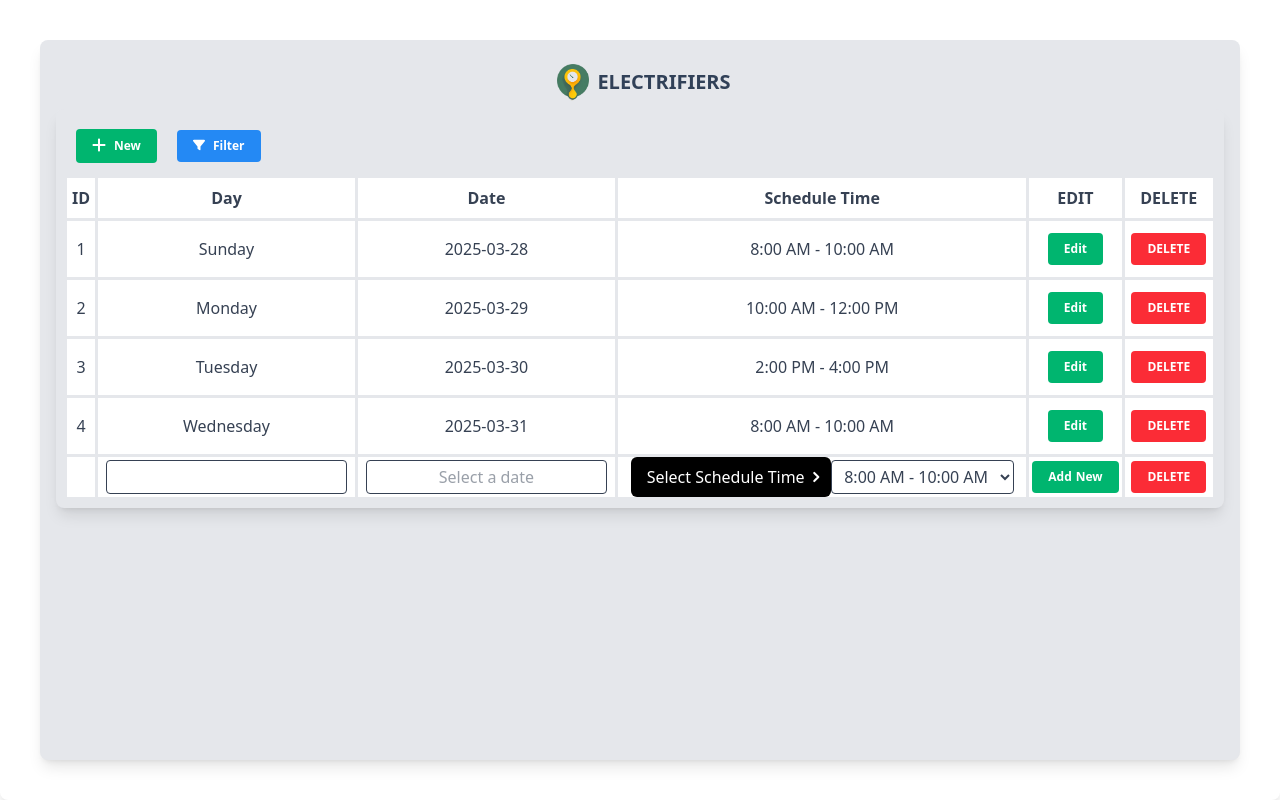
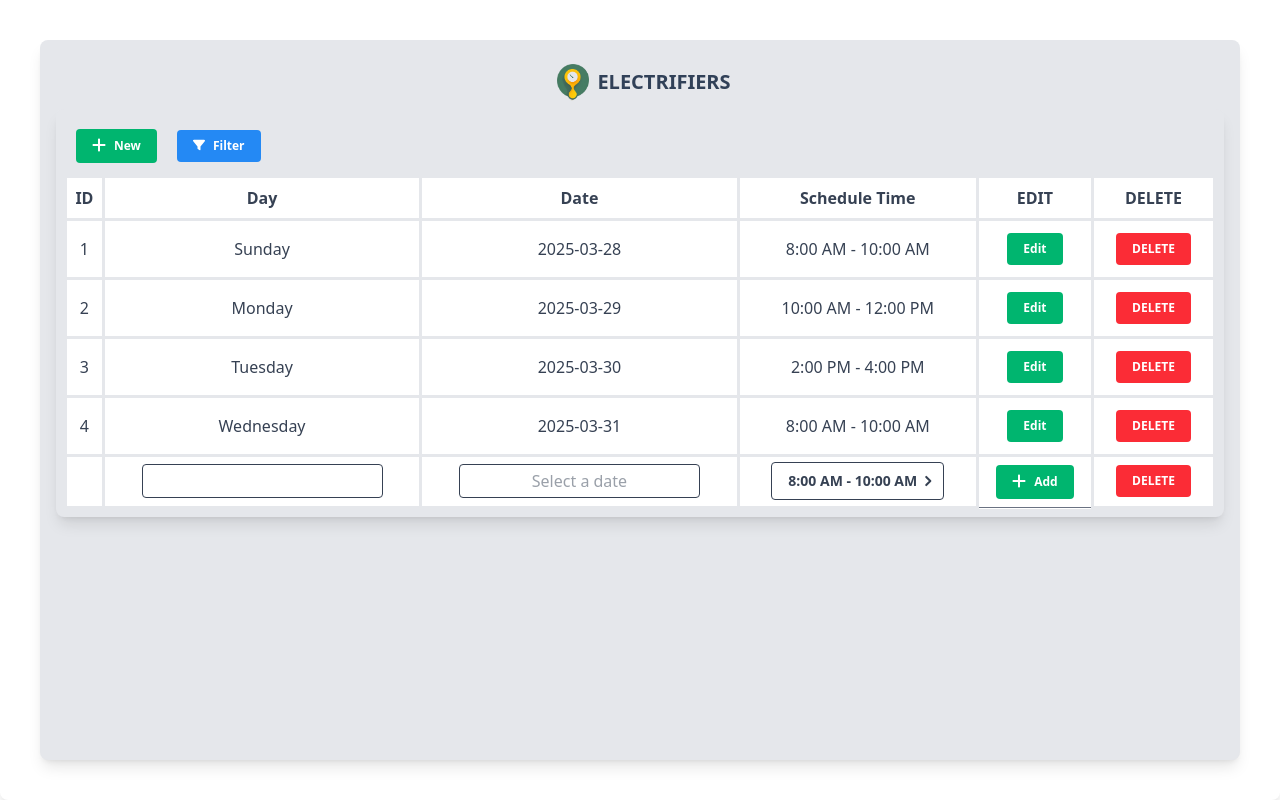
Before and after one commit to Tarikul3639/ELECTRIFIERS, a React (Vite) app in the folder Client/: page /Admin in a window 1280 px wide. Both pictures are taken after a click on the button "New". Built offline with nearby package versions, Linux system fonts and the light colour scheme.

Commit message:
Selector finish

```diff
--- a/Client/src/Components/Components/Select.jsx
+++ b/Client/src/Components/Components/Select.jsx
@@ -56,6 +56,7 @@ const CustomSelect = ({
   }, [isOpen, calculatePosition]);
 
   const handleSelect = useCallback((option) => {
+    console.log('Selected option:', option);
     onChange(option);
     setCurrentPlaceholder(option.label);
     setIsOpen(false);
@@ -105,7 +106,7 @@ const CustomSelect = ({
         {isOpen && isSearchable ? (
           <input
             type="text"
-            className="bg-transparent min-w-[4rem] w-full outline-none"
+            className="bg-transparent min-w-[4rem] w-full h-full outline-none"
             placeholder={currentPlaceholder}
             value={searchTerm}
             onChange={(e) => setSearchTerm(e.target.value)}
@@ -142,7 +143,7 @@ const CustomSelect = ({
                     // Default styles
                     'px-2 py-1 font-["Roboto"] text-black cursor-pointer hover:bg-[#DEEBFF] whitespace-nowrap',
                     // Conditional listItem styles and maximum priority applied last
-                    classNames.listItem ? classNames.listItem({ isSelected: value?.value === option.value }) : ""
+                    classNames.listItem ? classNames.listItem({ isSelected: currentPlaceholder === option.value }) : ""
                   ))}
                   onClick={() => handleSelect(option)}
                 >
--- a/Client/src/Components/Components/test.jsx
+++ /dev/null
@@ -1,194 +0,0 @@
-import { useState, useEffect, useRef, useCallback, useMemo } from 'react';
-import { HiOutlineChevronRight } from 'react-icons/hi';
-import { createPortal } from 'react-dom';
-import { twMerge } from 'tailwind-merge';
-import PropTypes from 'prop-types';
-import clsx from 'clsx';
-
-const CustomSelect = ({
-  options,
-  value,
-  onChange,
-  placeholder = 'Select...',
-  classNames = {},
-  isSearchable = false,
-}) => {
-  const [isOpen, setIsOpen] = useState(false);
-  const [searchTerm, setSearchTerm] = useState('');
-  const [currentPlaceholder, setCurrentPlaceholder] = useState(placeholder);
-  const [dropdownPositionStyle, setDropdownPositionStyle] = useState({});
-  const selectRef = useRef(null);
-  const dropdownRef = useRef(null);
-
-  const calculatePosition = useCallback(() => {
-    if (!selectRef.current) return;
-
-    const selectRect = selectRef.current.getBoundingClientRect();
-    const selectWidth = selectRef.current.offsetWidth;
-    const spaceBelow = window.innerHeight - selectRect.bottom;
-    const spaceAbove = selectRect.top;
-    const maxHeight = 240;
-
-    let top, bottom, maxHeightValue;
-
-    if (spaceBelow >= maxHeight || spaceBelow > spaceAbove) {
-      top = selectRect.bottom;
-      maxHeightValue = Math.min(spaceBelow - 10, maxHeight);
-    } else {
-      bottom = window.innerHeight - selectRect.top;
-      maxHeightValue = Math.min(spaceAbove - 10, maxHeight);
-    }
-
-    setDropdownPositionStyle({
-      position: 'absolute',
-      top: top ? `${top}px` : undefined,
-      bottom: bottom ? `${bottom}px` : undefined,
-      left: selectRect.left + window.scrollX,
-      width: `${selectWidth}px`,
-      maxHeight: `${maxHeightValue}px`,
-      zIndex: 2147483647,
-    });
-  }, []);
-
-  const handleToggle = useCallback(() => {
-    if (!isOpen) calculatePosition();
-    setIsOpen((prev) => !prev);
-  }, [isOpen, calculatePosition]);
-
-//   const handleSelect = useCallback((option) => {
-//     onChange(option);
-//     setCurrentPlaceholder(option.label);
-//     console.log("Selected option:", option.label);
-//     setIsOpen(false);
-//     setSearchTerm('');
-//   }, [onChange]);
-
-  const filteredOptions = useMemo(() =>
-    options.filter((option) =>
-      option.label.toLowerCase().includes(searchTerm.toLowerCase())
-    ),
-    [options, searchTerm]
-  );
-
-  useEffect(() => {
-    const handleClickOutside = (e) => {
-      if (!selectRef.current?.contains(e.target) && !dropdownRef.current?.contains(e.target)) {
-        setIsOpen(false);
-      }
-    };
-
-    const handleScrollResize = () => {
-      if (isOpen) calculatePosition();
-    };
-
-    document.addEventListener('mousedown', handleClickOutside);
-    window.addEventListener('scroll', handleScrollResize, { passive: true });
-    window.addEventListener('resize', handleScrollResize);
-
-    return () => {
-      document.removeEventListener('mousedown', handleClickOutside);
-      window.removeEventListener('scroll', handleScrollResize);
-      window.removeEventListener('resize', handleScrollResize);
-    };
-  }, [calculatePosition, isOpen]);
-
-  return (
-    <div ref={selectRef} className="relative inline-block" aria-expanded={isOpen}>
-      <div
-        className={twMerge(
-          clsx(
-            'bg-black px-4 py-2 text-white rounded-md cursor-pointer flex items-center justify-between pr-2',
-            classNames.menuButton ? classNames.menuButton() : ""
-          )
-        )}
-        onClick={handleToggle}
-      >
-        {isOpen && isSearchable ? (
-          <input
-            type="text"
-            className="bg-transparent min-w-[4rem] w-full outline-none"
-            placeholder={currentPlaceholder}
-            value={searchTerm}
-            onChange={(e) => setSearchTerm(e.target.value)}
-            autoFocus
-          />
-        ) : (
-          <span className="truncate mr-1">{value?.label || currentPlaceholder}</span>
-        )}
-        <span
-          className={`flex items-center transition-transform duration-500 text-[14px] ${isOpen ? "rotate-90 text-gray-500" : "rotate-0"
-            }`}
-        >
-          <HiOutlineChevronRight strokeWidth={3.5} />
-        </span>
-      </div>
-
-      {isOpen &&
-        createPortal(
-          <div
-            ref={dropdownRef}
-            className={twMerge(
-              clsx(
-                'border-2 border-gray-300 bg-white rounded-md shadow-lg overflow-y-auto',
-                classNames.menu ? classNames.menu : ""
-              )
-            )}
-            style={dropdownPositionStyle}
-          >
-            {filteredOptions.length > 0 ? (
-              filteredOptions.map((option) => (
-                <div
-                  key={option.value}
-                  className={twMerge(clsx(
-                    // Default styles
-                    'px-2 py-1 font-["Roboto"] text-black cursor-pointer hover:bg-[#DEEBFF] whitespace-nowrap',
-                    // Conditional listItem styles
-                    classNames.listItem ? classNames.listItem({ isSelected: value?.value === option.value }) : ""
-                  ))}
-                //   onClick={() => handleSelect(option)}
-                >
-                  {option.label}
-                </div>
-              ))
-            ) : (
-              <div
-                className={twMerge(
-                  clsx(
-                    classNames.listItem ? classNames.listItem({ isSelected: false }) : "",
-                    // Default style and Maximum priority applied last
-                    "px-2 py-1 text-gray-500 hover:bg-transparent cursor-default"
-                  )
-                )}
-              >
-                Not found
-              </div>
-            )}
-          </div>,
-          document.body
-        )}
-    </div>
-  );
-};
-
-CustomSelect.propTypes = {
-  options: PropTypes.arrayOf(
-    PropTypes.shape({
-      value: PropTypes.any.isRequired,
-      label: PropTypes.string.isRequired,
-    })
-  ).isRequired,
-  value: PropTypes.shape({
-    value: PropTypes.any,
-    label: PropTypes.string,
-  }),
-  onChange: PropTypes.func.isRequired,
-  placeholder: PropTypes.string,
-  classNames: PropTypes.shape({
-    menuButton: PropTypes.func,
-    menu: PropTypes.string,
-    listItem: PropTypes.func,
-  }),
-  isSearchable: PropTypes.bool,
-};
-
-export default CustomSelect;
--- a/Client/src/Page/Admin/ScheduleManage.jsx
+++ b/Client/src/Page/Admin/ScheduleManage.jsx
@@ -5,7 +5,6 @@ import { FaRegCalendarAlt } from "react-icons/fa";
 import DatePicker from "react-datepicker";
 import "react-datepicker/dist/react-datepicker.css";
 import Button from "../../Components/Components/Button";
-import Select from "react-tailwindcss-select";
 import CustomSelect from "../../Components/Components/Select";
 
 const ScheduleManage = () => {
@@ -243,48 +242,32 @@ const ScheduleManage = () => {
                                 menuButton: () => " bg-[#0051a2] text-[#e7efff] text-xs w-auto font-semibold min-w-[120px] rounded-sm flex items-center hover:bg-[#00287e]",
                                 menu: " z-50 bg-[#0051a2] w-full text-xs shadow-lg rounded-sm mt-1 p-0",
                                 listItem: ({ isSelected }) => (
-                                    `block transition duration-200 pl-2 py-2 mt-1 mb-1 cursor-pointer select-none truncate rounded ${isSelected
-                                        ? ` bg-[#00287e] text-white `
+                                    `block transition duration-200 pl-2 py-2 mt-1 mb-1 cursor-pointer select-none truncate rounded-none ${isSelected
+                                        ? ` bg-[#00287e] text-white hover:bg-[#00287e] `
                                         : `text-white hover:bg-[#00287e]`
                                     }`
-                                )
+                                ),
                             }}
                             isSearchable
                         />
-                            {/* <Select
-                                options={divisions && divisions.length > 0 ? divisions.map((division) => ({ value: division, label: division })) : []}
-                                value={selectedDivision ? { value: selectedDivision, label: selectedDivision } : null}
-                                placeholder="Select Division"
-                                onChange={handleDivisionChange}
-                                classNames={{
-                                    menuButton: () => "relative bg-[#0051a2] text-[#e7efff] text-xs w-auto font-semibold min-w-[120px] rounded-sm flex items-center hover:bg-[#00287e]",
-                                    menu: "absolute z-50 bg-[#0051a2] w-full text-xs shadow-lg rounded-sm mt-1 p-0",
-                                    listItem: ({ isSelected }) => (
-                                        `block transition duration-200 hover:bg-[#00287e] hover:text-white pl-2 py-2 mt-1 mb-1 cursor-pointer select-none truncate rounded
-                                        ${isSelected
-                                            ? ` bg-[#00287e] text-white `
-                                            : `text-white hover:bg-[#00287e]`
-                                        }`
-                                    )
-                                }}
-                            /> */}
-                        <Select
+
+                        <CustomSelect
                             options={selectedDivision && areas[selectedDivision] && areas[selectedDivision].length > 0 ? areas[selectedDivision].map((area) => ({ value: area, label: area })) : []}
                             value={selectedArea ? { value: selectedArea, label: selectedArea } : null}
                             placeholder="Select Area"
                             onChange={handleAreaChange}
                             classNames={{
-                                menuButton: () => "relative bg-[#0051a2] text-[#e7efff] text-xs w-auto font-semibold min-w-[120px] rounded-sm flex items-center hover:bg-[#00287e]",
-                                menu: "absolute z-50 bg-[#0051a2] w-full text-xs shadow-lg rounded-sm mt-1 p-0",
+                                menuButton: () => " bg-[#0051a2] text-[#e7efff] text-xs w-auto font-semibold min-w-[120px] rounded-sm flex items-center hover:bg-[#00287e]",
+                                menu: " z-50 bg-[#0051a2] w-full text-xs shadow-lg rounded-sm mt-1 p-0",
                                 listItem: ({ isSelected }) => (
-                                    `block transition duration-200 pl-2 py-2 mt-1 mb-1 cursor-pointer select-none truncate rounded ${isSelected
-                                        ? ` bg-[#00287e] text-white `
+                                    `block transition duration-200 pl-2 py-2 mt-1 mb-1 cursor-pointer select-none truncate rounded-none ${isSelected
+                                        ? ` bg-[#00287e] text-white hover:bg-[#00287e] `
                                         : `text-white hover:bg-[#00287e]`
                                     }`
-                                )
+                                ),
                             }}
+                            isSearchable
                         />
-
                         <button className="bg-[#2489f4] hidden text-white text-xs font-semibold px-4 py-2 rounded-sm flex items-center space-x-2 ml-4 hover:bg-[#1179e0] transition duration-300">
                             <FontAwesomeIcon icon={faCalendar} className="text-xs mr-2" />Month
                         </button>
@@ -362,12 +345,11 @@ const ScheduleManage = () => {
                                     {renderEditButtons(id, day, date, scheduleTime)}
                                 </td>
                                 <td className="px-1 py-2 border-3 border-gray-200">
-                                    <button
+                                    <Button
+                                        text="DELETE"
                                         onClick={() => handleDelete(id)}
-                                        className="bg-red-500 text-white text-xs font-semibold px-4 py-2 rounded-sm space-x-2 hover:bg-red-700 transition duration-300"
-                                    >
-                                        DELETE
-                                    </button>
+                                        variant="danger"
+                                    />
                                 </td>
                             </tr>
                         ))}
@@ -394,62 +376,40 @@ const ScheduleManage = () => {
                                 </td>
 
                                 <td className="px-0 py-0 border-3 border-gray-200">
-                                    {/* <Select
+                                    <CustomSelect
+                                        value={scheduleTimes.find((time) => time === newUser.scheduleTime) ? { value: newUser.scheduleTime, label: newUser.scheduleTime } : null}
                                         options={scheduleTimes.map((time) => ({ value: time, label: time }))}
-                                        value={scheduleTimes.find((time) => time === newUser.scheduleTime) ? { value: newUser.scheduleTime, label: newUser.scheduleTime } : null}
-                                        onChange={(e) => setNewUser({ ...newUser, scheduleTime: e.value })}
+                                        placeholder="Select Schedule Time"
+                                        onChange={handleNewUserChange}
                                         classNames={{
-                                            menuButton: () => "relative bg-[#0051a2] text-[#e7efff] text-xs w-auto font-semibold min-w-[120px] rounded-sm flex items-center hover:bg-[#00287e]",
-                                            menu: "absolute z-50 bg-[#0051a2] w-full text-xs shadow-lg rounded-sm mt-1 p-0",
+                                            menuButton: () => " bg-white text-gray-700 border-1 m-1 text-sm font-medium w-auto font-semibold min-w-[120px] rounded-sm  shadow-none hover:bg-white",
+                                            menu: " z-50 bg-white w-full text-sm shadow-lg rounded-sm mt-1 p-0",
                                             listItem: ({ isSelected }) => (
-                                                `block transition duration-200 pl-2 py-2 mt-1 mb-1 cursor-pointer select-none truncate rounded ${isSelected
-                                                    ? ` bg-[#00287e] text-white `
-                                                    : `text-white hover:bg-[#00287e]`
+                                                `block transition duration-200 pl-2 py-2 mt-1 mb-1 cursor-pointer select-none truncate rounded-none ${isSelected
+                                                    ? ` bg-[#00287e] text-white hover:bg-[#00287e] `
+                                                    : `text-gray-700`
                                                 }`
-                                            )
+                                            ),
                                         }}
-                                        placeholder="Select Schedule Time"
-                                    /> */}
-                                    <CustomSelect
-                                        value={newUser.scheduleTime}
-                                        options={scheduleTimes.map((time) => ({ value: time, label: time }))}
-                                        // placeholder={newUser.scheduleTime}
-                                        placeholder="Select Schedule Time"
-                                        // isSearchable={true}
-                                        selectClass="border px-1 py-1 w-auto rounded text-center placeholder:text-center"
-                                        optionsContainerClass="absolute z-50 bg-[#0051a2] w-full text-xs shadow-lg rounded-sm mt-1 p-0"
-                                        onChange={handleNewUserChange}
                                     />
-                                    <select
-                                        name="scheduleTime"
-                                        value={newUser.scheduleTime}
-                                        onChange={handleNewUserChange}
-                                        className="border px-1 py-1 rounded text-center placeholder:text-center"
-                                    >
-                                        {scheduleTimes.map((time) => (
-                                            <option key={time} value={time}>
-                                                {time}
-                                            </option>
-                                        ))}
-                                    </select>
-                                </td>
-                                <td className="px-0 py-0 border-3 border-gray-200">
-                                    <button
-                                        onClick={handleAddNew}
-                                        className="bg-[#00B56F] text-white text-xs font-semibold px-4 py-2 rounded-sm space-x-2 hover:bg-[#09a567] transition duration-300"
-                                    >
-                                        Add
-                                        <span className="hidden md:inline-block pl-1">New</span>
-                                    </button>
 
                                 </td>
+
+                                <td className="px-0 py-1 m-0 border-0 border-gray-10 flex items-center justify-center ">
+                                    <Button
+                                        text="Add"
+                                        onClick={handleAddNew}
+                                        variant="primary"
+                                        icon={<FontAwesomeIcon icon={faPlus} className="text-[1rem]" />}
+                                    />
+                                </td>
+
                                 <td className="px-0 py-1 border-3 border-gray-200">
-                                    <button
+                                    <Button
+                                        text="DELETE"
                                         onClick={() => setShowEdit(null)}
-                                        className="bg-red-500 text-white text-xs font-semibold px-4 py-2 rounded-sm space-x-2 hover:bg-red-700 transition duration-300"
-                                    >
-                                        DELETE
-                                    </button>
+                                        variant="danger"
+                                    />
                                 </td>
                             </tr>
                         )}
```
